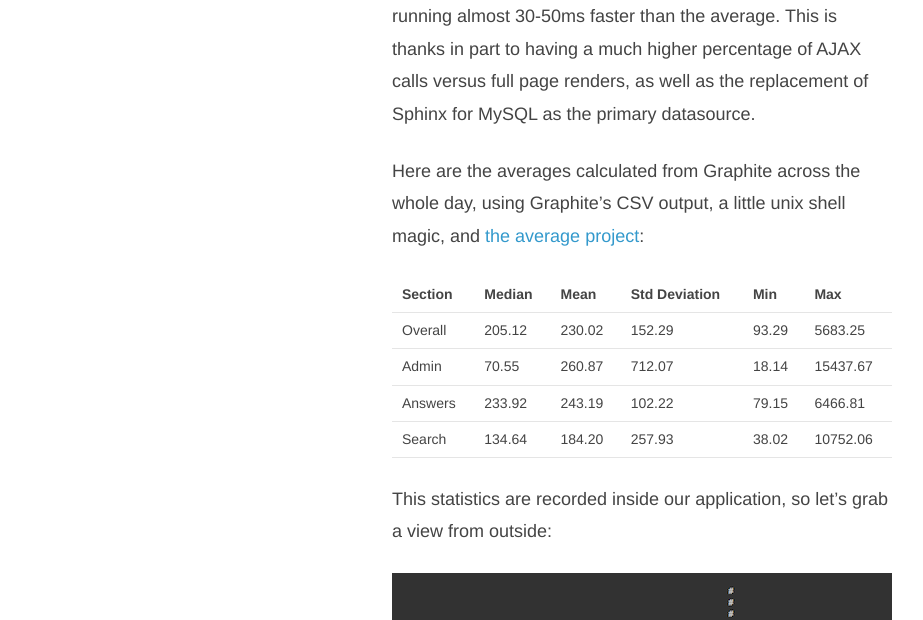
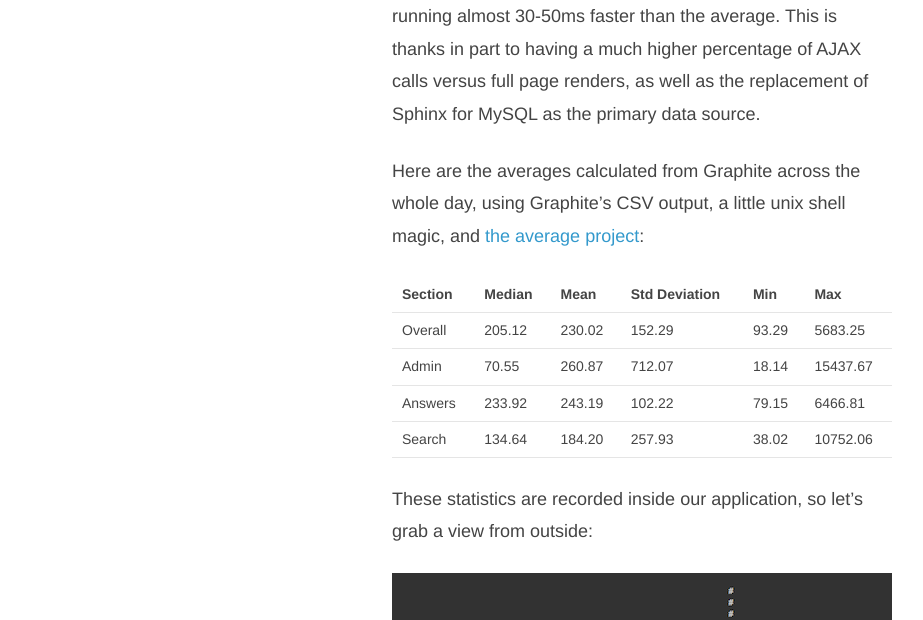
Before and after one commit to iFixit/itbrokeand.ifixit.com, a Jekyll site: the page built from _posts/2013-06-16-performance-report.md, in a window 1280 px wide and 1400 px high, scrolled down 2047 px. Shown: the part 286-906 px from the top of the window, without its empty margins (178-1101 px from the left). Built offline with Jekyll 4.4.1, drawn with Linux system fonts in a browser that asks for light colours; Markdown is read by kramdown in place of the engine named in the settings; comment, search, counter and statistics services are not loaded; some of the changed text lies outside the part shown.

Commit message:
Fix typos.

```diff
--- a/_posts/2013-06-16-performance-report.md
+++ b/_posts/2013-06-16-performance-report.md
@@ -42,7 +42,7 @@ the 50ms increase of response times over the overall.
 Thankfully, search requests somewhat make up for Answers, running almost
 30-50ms faster than the average.  This is thanks in part to having a much
 higher percentage of AJAX calls versus full page renders, as well as the
-replacement of Sphinx for MySQL as the primary datasource.
+replacement of Sphinx for MySQL as the primary data source.
 
 Here are the averages calculated from Graphite across the whole day, using
 Graphite's CSV output, a little unix shell magic, and [the average project]:
@@ -54,7 +54,7 @@ Graphite's CSV output, a little unix shell magic, and [the average project]:
 | Answers | 233.92 | 243.19 | 102.22         | 79.15 |  6466.81
 | Search  | 134.64 | 184.20 | 257.93         | 38.02 | 10752.06
 
-This statistics are recorded inside our application, so let's grab a view from
+These statistics are recorded inside our application, so let's grab a view from
 outside:
 
 ![varnishhist](/assets/2013-06-16-performance-report/varnishhist.png)
```
Also changed, not shown: other parts of _posts/2013-06-16-performance-report.md (+2 -2 lines).
